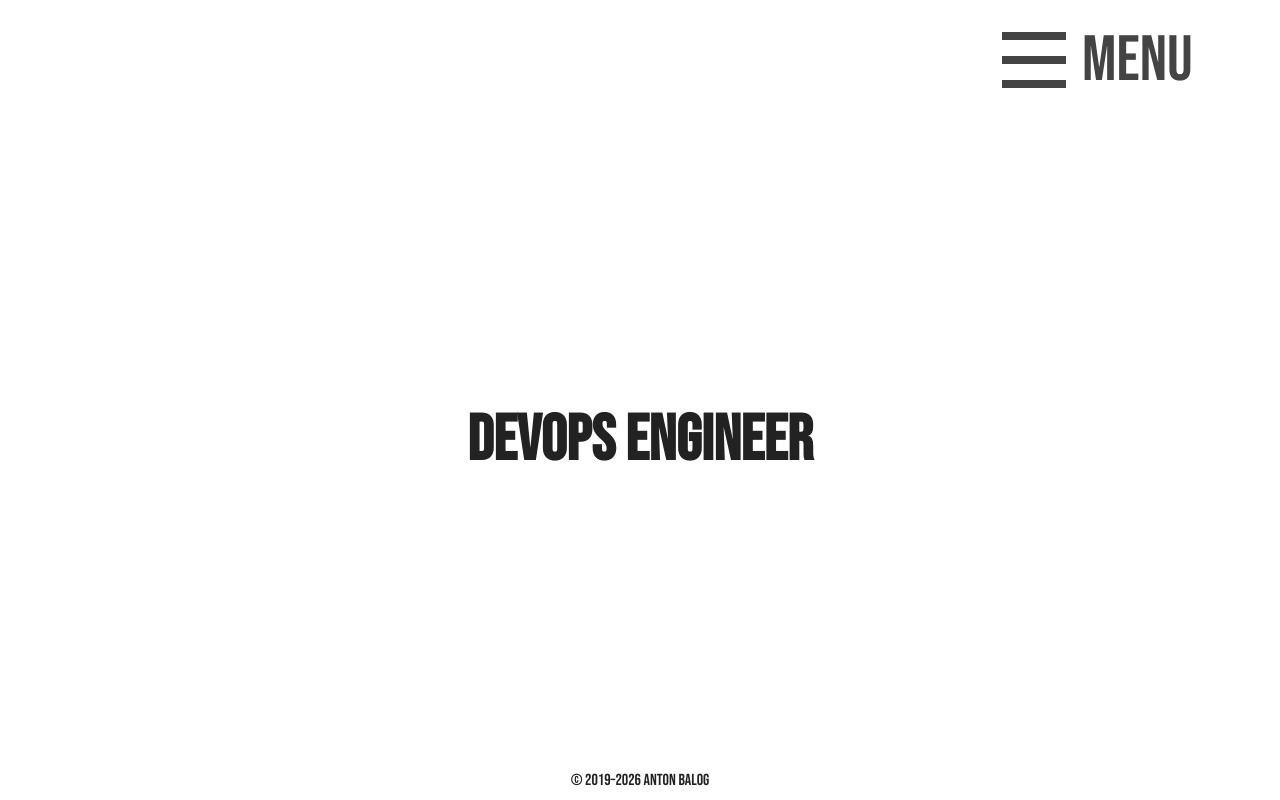
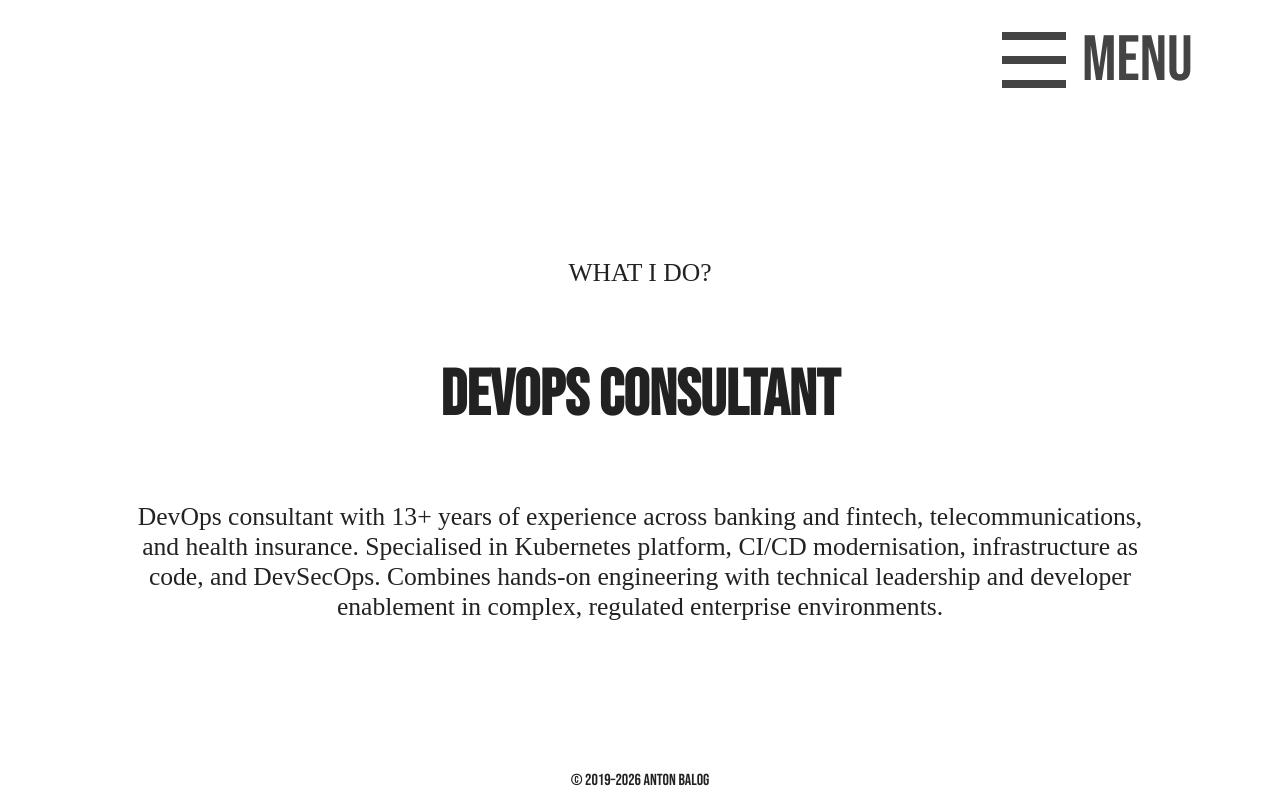
Before and after one commit to antonbalog/antonbalog, a React (Vite) app: page /work in a window 1280 px wide. Built offline with nearby package versions, Linux system fonts and the light colour scheme.

Commit message:
Small improvements

```diff
--- a/src/pages/Home.jsx
+++ b/src/pages/Home.jsx
@@ -7,7 +7,7 @@ const Home = () => {
     <div className={homeStyles.home}>
       <div>
         <p style={{ 'textAlign': 'center' }}>
-          I’m Anton, a software engineer building reliable applications and the systems that keep them running.*
+          I’m Anton, an IT consultant building reliable applications and the systems that keep them running.*
         </p>
         <p style={{ 'textAlign': 'right' }}>
           *Most of the time.
--- a/src/pages/Work.jsx
+++ b/src/pages/Work.jsx
@@ -14,8 +14,13 @@ const Work = () => {
           <p>Because React is cool stuff!</p>
         </div> */}
       <div className={workStyles.engineer}>
-        <h1>DEVOPS Engineer</h1>
-        {/* <p>To save time for the COOL stuff!</p> */}
+        <p>WHAT I DO?</p>
+        <h1>DEVOPS Consultant</h1>
+        <p>DevOps consultant with 13+ years of experience across banking and fintech,
+          telecommunications, and health insurance. Specialised in Kubernetes
+          platform, CI/CD modernisation, infrastructure as code, and DevSecOps.
+          Combines hands-on engineering with technical leadership and
+          developer enablement in complex, regulated enterprise environments.</p>
       </div>
     </div>
   );
--- a/src/pages/Work.module.scss
+++ b/src/pages/Work.module.scss
@@ -1,60 +1,80 @@
  .work {
      padding-top: 7.5rem;
      min-height: calc(95vh - 7.5rem);
-    display:flex;
+     display: flex;
      cursor: default;
+
      h1 {
          padding: 0 25%;
          font-family: 'Bebas Neue';
          font-size: 5vw;
          color: #222;
      }
+
      p {
-        position: fixed;
-        font-family: 'Bebas Neue';
+         //  position: fixed;
+         padding: 0 10%;
+         font-family: 'D-DIN';
          font-size: 2vw;
          color: #222;
-        bottom: -10vh;
-        transition: bottom ease-in 0.2s;
+         //  bottom: -10vh;
+         //  transition: bottom ease-in 0.2s;
      }
-    .designer {
-        display:flex;
+
+     //  p {
+     //      position: fixed;
+     //      font-family: 'Bebas Neue';
+     //      font-size: 2vw;
+     //      color: #222;
+     //      bottom: -10vh;
+     //      transition: bottom ease-in 0.2s;
+     //  }
+
+     //  .designer {
+     //      display: flex;
+     //      justify-content: center;
+     //      align-items: center;
+     //      flex: 1 auto;
+     //      // background: linear-gradient(rgba(34, 34, 34, 0.9), rgba(34, 34, 34, 0.9)),url('');
+     //  }
+
+     //  .designer:hover {
+     //      p {
+     //          // NIE REM
+     //          bottom: 10vh;
+     //          transition: bottom ease-in 0.2s;
+     //      }
+     //  }
+
+     //  .developer {
+     //      display: flex;
+     //      justify-content: center;
+     //      align-items: center;
+     //      flex: 1 auto;
+     //  }
+
+     //  .developer:hover {
+     //      p {
+     //          // NIE REM
+     //          bottom: 10vh;
+     //          transition: bottom ease-in 0.2s;
+     //      }
+     //  }
+
+     .engineer {
+         display: flex;
+         flex-direction: column;
          justify-content: center;
-        align-items:center;
+         align-items: center;
          flex: 1 auto;
-        // background: linear-gradient(rgba(34, 34, 34, 0.9), rgba(34, 34, 34, 0.9)),url('');
+
      }
-    .designer:hover {
-        p {
-            // NIE REM
-            bottom: 10vh;
-            transition: bottom ease-in 0.2s;
-        }
-    }
-    .developer {
-        display:flex;
-        justify-content: center;
-        align-items:center;
-        flex: 1 auto;
-    }
-    .developer:hover{
-        p {
-            // NIE REM
-            bottom: 10vh;
-            transition: bottom ease-in 0.2s;
-        }
-    }
-    .engineer {
-        display:flex;
-        justify-content: center;
-        align-items:center;
-        flex: 1 auto;
-    }
+
      .engineer:hover {
          p {
              // NIE REM
-            bottom: 10vh;
-            transition: bottom ease-in 0.2s;
+             //  bottom: 10vh;
+             //  transition: bottom ease-in 0.2s;
          }
      }
  }
@@ -63,15 +83,20 @@
  @media screen and (max-width: 750px) {
      .work {
          flex-direction: column;
+
          h1 {
              padding: 10%;
              font-size: 4rem;
          }
+
          p {
              display: none;
          }
      }
-    .designer, .developer, .engineer {
-        // height: calc(95vh - 7.5rem);
+
+     .designer,
+     .developer,
+     .engineer {
+         height: calc(95vh - 7.5rem);
      }
  }
```
Lines whose indentation alone changed are shown as unchanged.
